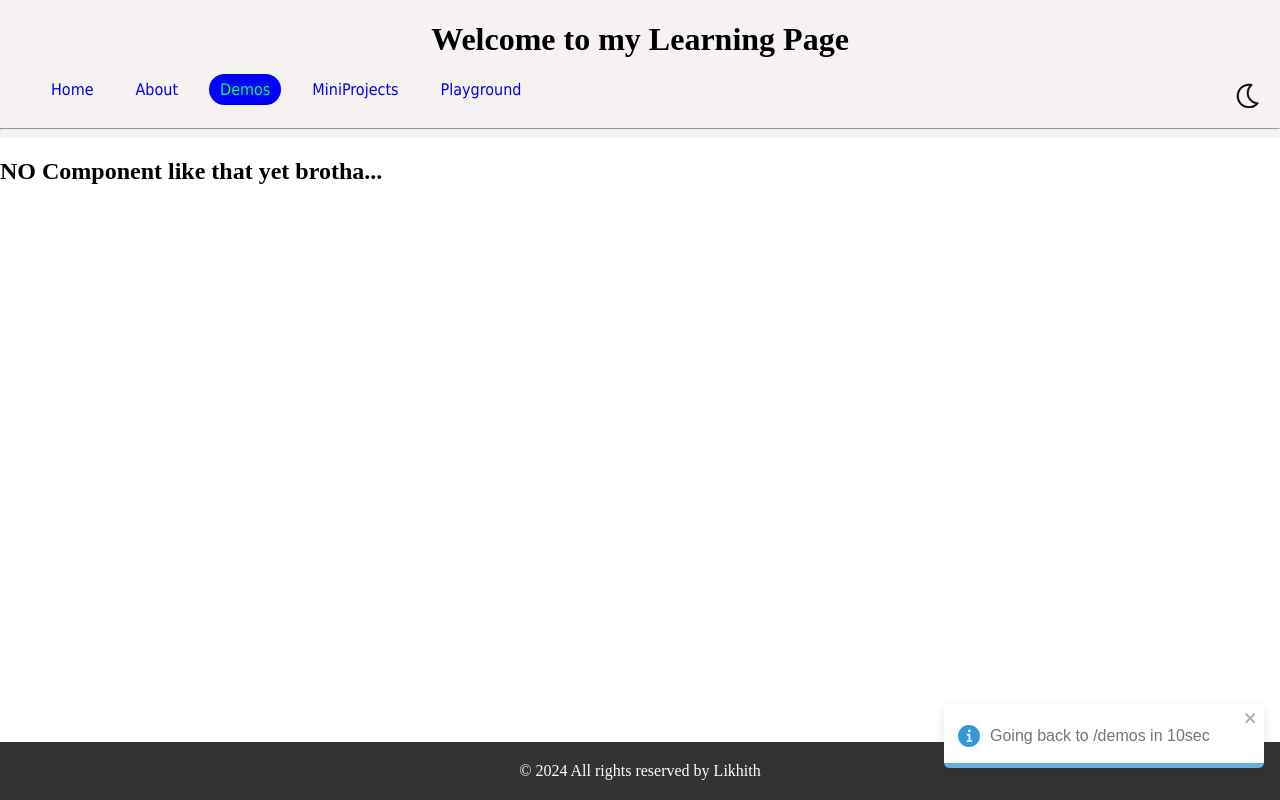
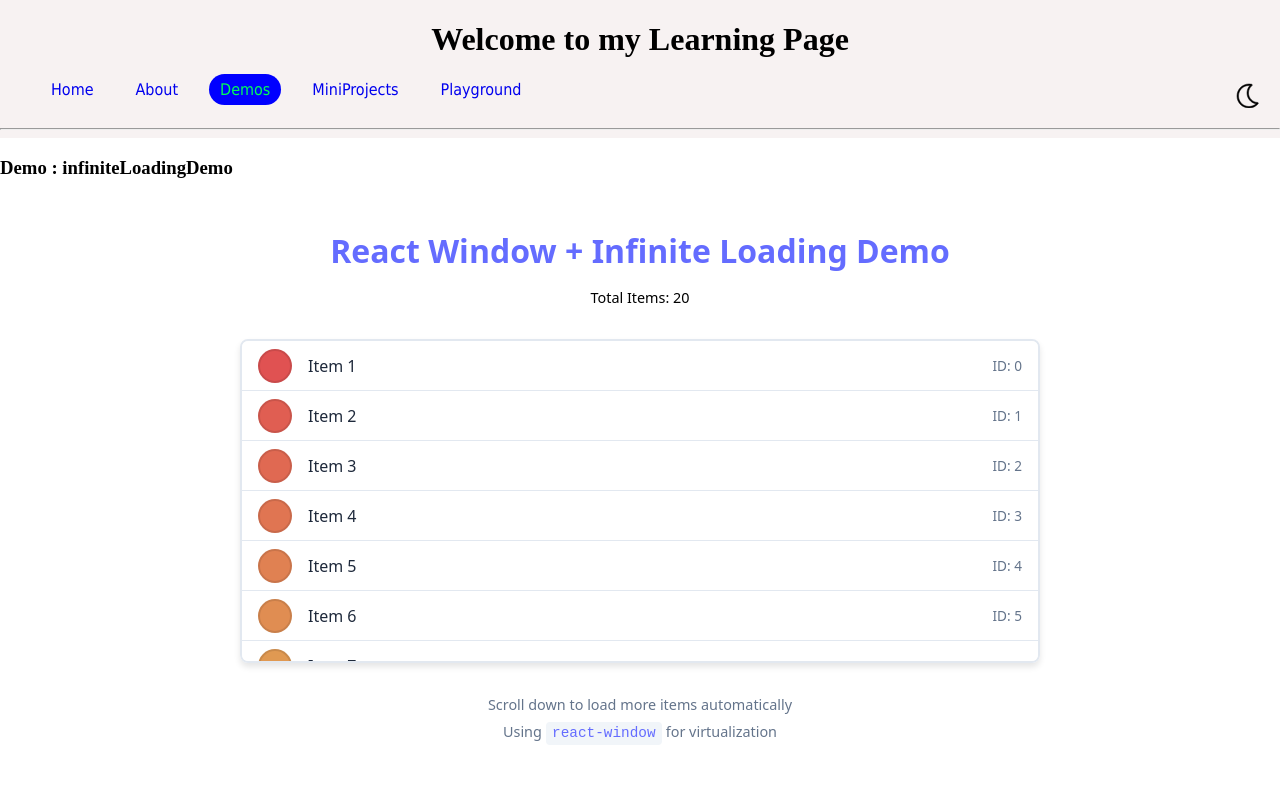
Before and after one commit to Likhith-Aningi/reactPractice, a React (Vite) app: page /demos/infiniteLoadingDemo in a window 1280 px wide. Built offline with nearby package versions, Linux system fonts and the light colour scheme.

Commit message:
added infinite scroller

```diff
--- a/package.json
+++ b/package.json
@@ -16,7 +16,8 @@
     "react-dom": "^18.2.0",
     "react-redux": "^9.1.1",
     "react-router-dom": "^6.22.3",
-    "react-toastify": "^11.0.5"
+    "react-toastify": "^11.0.5",
+    "react-window": "^2.2.3"
   },
   "devDependencies": {
     "@types/react": "^18.2.56",
--- a/src/App.css
+++ b/src/App.css
@@ -131,7 +131,8 @@ a.active {
 
 .todo-text {
   flex: 1;
-  min-width: 0; /* Important for text overflow */
+  min-width: 0;
+  /* Important for text overflow */
   word-wrap: break-word;
   overflow-wrap: break-word;
   margin-right: 10px;
@@ -434,6 +435,138 @@ a.active {
   background-color: rgb(211, 39, 39);
 }
 
+.scroller-app {
+  max-width: 800px;
+  margin: 0 auto;
+  padding: 2rem;
+  font-family: system-ui, -apple-system, sans-serif;
+}
+
+.scroller-app-header {
+  text-align: center;
+  margin-bottom: 2rem;
+}
+
+.scroller-app-header h1 {
+  margin: 0 0 1rem 0;
+  color: #646cff;
+  font-size: 2rem;
+}
+
+.stats {
+  display: flex;
+  gap: 1rem;
+  justify-content: center;
+  align-items: center;
+  font-size: 0.9rem;
+}
+
+.loading-badge {
+  background: #ffa500;
+  color: white;
+  padding: 0.25rem 0.75rem;
+  border-radius: 12px;
+  font-weight: 500;
+}
+
+.complete-badge {
+  background: #22c55e;
+  color: white;
+  padding: 0.25rem 0.75rem;
+  border-radius: 12px;
+  font-weight: 500;
+}
+
+.list-container {
+  border: 2px solid #e2e8f0;
+  border-radius: 8px;
+  overflow: hidden;
+  box-shadow: 0 4px 6px rgba(0, 0, 0, 0.1);
+}
+
+.list-item {
+  display: flex;
+  align-items: center;
+  padding: 0 1rem;
+  gap: 1rem;
+  border-bottom: 1px solid #e2e8f0;
+  background: white;
+  transition: background-color 0.2s;
+  overflow: hidden;
+  box-sizing: border-box;
+}
+
+.list-item:hover {
+  background-color: #f8fafc;
+}
+
+.item-color {
+  width: 30px;
+  height: 30px;
+  border-radius: 50%;
+  flex-shrink: 0;
+  border: 2px solid rgba(0, 0, 0, 0.1);
+}
+
+.item-text {
+  flex: 1;
+  font-weight: 500;
+  color: #1e293b;
+  min-width: 0;
+  overflow: hidden;
+  text-overflow: ellipsis;
+  white-space: nowrap;
+}
+
+.item-id {
+  color: #64748b;
+  font-size: 0.85rem;
+}
+
+.loading-item {
+  display: flex;
+  justify-content: center;
+  align-items: center;
+  gap: 0.75rem;
+  color: #64748b;
+  font-style: italic;
+}
+
+
+.initial-loading {
+  display: flex;
+  flex-direction: column;
+  align-items: center;
+  justify-content: center;
+  height: 600px;
+  gap: 1rem;
+}
+
+.initial-loading .spinner {
+  width: 40px;
+  height: 40px;
+  border-width: 4px;
+}
+
+.scroller-app-footer {
+  text-align: center;
+  margin-top: 2rem;
+  color: #64748b;
+  font-size: 0.9rem;
+}
+
+.scroller-app-footer p {
+  margin: 0.5rem 0;
+}
+
+.scroller-app-footer code {
+  background: #f1f5f9;
+  padding: 0.2rem 0.4rem;
+  border-radius: 4px;
+  font-family: 'Courier New', monospace;
+  color: #646cff;
+}
+
 @media screen and (max-width: 480px) {
 
   /* for mobile view*/
@@ -491,7 +624,8 @@ a.active {
     border-radius: 50%;
     background-color: var(--bg-color);
   }
-  .app-dark .hamburger-menu{
+
+  .app-dark .hamburger-menu {
     background-color: var(--dark-bg-color);
   }
 
--- a/src/components/demoComponents/AvailableDemos.jsx
+++ b/src/components/demoComponents/AvailableDemos.jsx
@@ -3,10 +3,12 @@ import { Link, useNavigate } from "react-router-dom";
 import { UseMemoDemo } from "./demoExamps/UseMemoDemo";
 import UseCallbackDemo from "./demoExamps/UseCallbackDemo";
 import ReduxCounterDemo from "./demoExamps/ReduxCounterDemo";
+import InfiniteLoadingWithReactWindowComponent from "./demoExamps/InfiniteLoadingWithReactWindow";
 export const availableDemos = {
   useMemoDemo: <UseMemoDemo />,
   useCallbackDemo: <UseCallbackDemo />,
   reduxCounterDemo: <ReduxCounterDemo />,
+  infiniteLoadingDemo: <InfiniteLoadingWithReactWindowComponent />,
 };
 function AvailableDemos() {
   const nav = useNavigate();
@@ -49,6 +51,11 @@ function AvailableDemos() {
           </Link>
         </li>
         <li>
+          <Link to={`/demos/infiniteLoadingDemo`} onClick={(e) => handleClick(e)}>
+            Infinite scroller with react window
+          </Link>
+        </li>
+        <li>
           <Link to={`/demos/useDemo`}>useDemo</Link>
         </li>
       </ol>
--- /dev/null
+++ b/src/components/demoComponents/demoExamps/InfiniteLoadingWithReactWindow.jsx
@@ -0,0 +1,116 @@
+import { useState, useEffect, useCallback, useRef } from 'react'
+import { List } from 'react-window'
+
+function InfiniteLoadingWithReactWindowComponent() {
+  const [items, setItems] = useState([])
+  const [hasMore, setHasMore] = useState(true)
+  const [isLoading, setIsLoading] = useState(false)
+  const loadingRef = useRef(false)
+
+  // Simulate fetching data from an API
+  const fetchMoreData = useCallback(() => {
+    if (loadingRef.current || !hasMore) return
+
+    loadingRef.current = true
+    setIsLoading(true)
+
+    // Simulate API delay
+    setTimeout(() => {
+      const currentLength = items.length
+      const newItems = Array.from({ length: 20 }, (_, i) => ({
+        id: currentLength + i,
+        text: `Item ${currentLength + i + 1}`,
+        color: `hsl(${(currentLength + i) * 5}, 70%, 60%)`
+      }))
+
+      setItems(prev => [...prev, ...newItems])
+
+      // Stop loading after 500 items for demo purposes
+      if (currentLength + 20 >= 500) {
+        setHasMore(false)
+      }
+
+      setIsLoading(false)
+      loadingRef.current = false
+    }, 800)
+  }, [items.length, hasMore])
+
+  // Load initial data
+  useEffect(() => {
+    fetchMoreData()
+  }, []) // Only run once on mount
+
+  // Row renderer for react-window v2
+  const Row = ({ index, style, items, hasMore }) => {
+    const item = items[index]
+
+    // Show loading indicator at the end
+    if (!item) {
+      return (
+        <div style={style} className="list-item loading-item">
+          <div className="spinner"></div>
+          <span>Loading more items...</span>
+        </div>
+      )
+    }
+
+    return (
+      <div style={style} className="list-item">
+        <div
+          className="item-color"
+          style={{ backgroundColor: item.color }}
+        ></div>
+        <span className="item-text">{item.text}</span>
+        <span className="item-id">ID: {item.id}</span>
+      </div>
+    )
+  }
+
+  // Handle rows rendered to load more data
+  const handleRowsRendered = ({ stopIndex }) => {
+    // Load more when we're near the end (within 5 items)
+    if (stopIndex >= items.length - 5) {
+      if (!isLoading && hasMore) {
+        fetchMoreData()
+      }
+    }
+  }
+
+  return (
+    <div className="scroller-app">
+      <header className="scroller-app-header">
+        <h1>React Window + Infinite Loading Demo</h1>
+        <div className="stats">
+          <span>Total Items: {items.length}</span>
+          {isLoading && <span className="loading-badge">Loading...</span>}
+          {!hasMore && <span className="complete-badge">All Loaded!</span>}
+        </div>
+      </header>
+
+      <div className="list-container">
+        {items.length > 0 ? (
+          <List
+            rowCount={items.length + (hasMore ? 1 : 0)} // Add 1 for loading row
+            rowHeight={50}
+            rowComponent={Row}
+            rowProps={{ items, hasMore }}
+            onRowsRendered={handleRowsRendered}
+            style={{ height: '20rem', width: '100%' }}
+          />
+        ) : (
+          <div className="initial-loading">
+            <div className="spinner"></div>
+            <p>Loading initial data...</p>
+          </div>
+        )}
+      </div>
+
+      <footer className="scroller-app-footer">
+        <p>Scroll down to load more items automatically</p>
+        <p>Using <code>react-window</code> for virtualization</p>
+      </footer>
+    </div>
+  )
+}
+
+export default InfiniteLoadingWithReactWindowComponent
```
Also changed, not shown: 1 other file (tests, documents, lock files or other folders).
